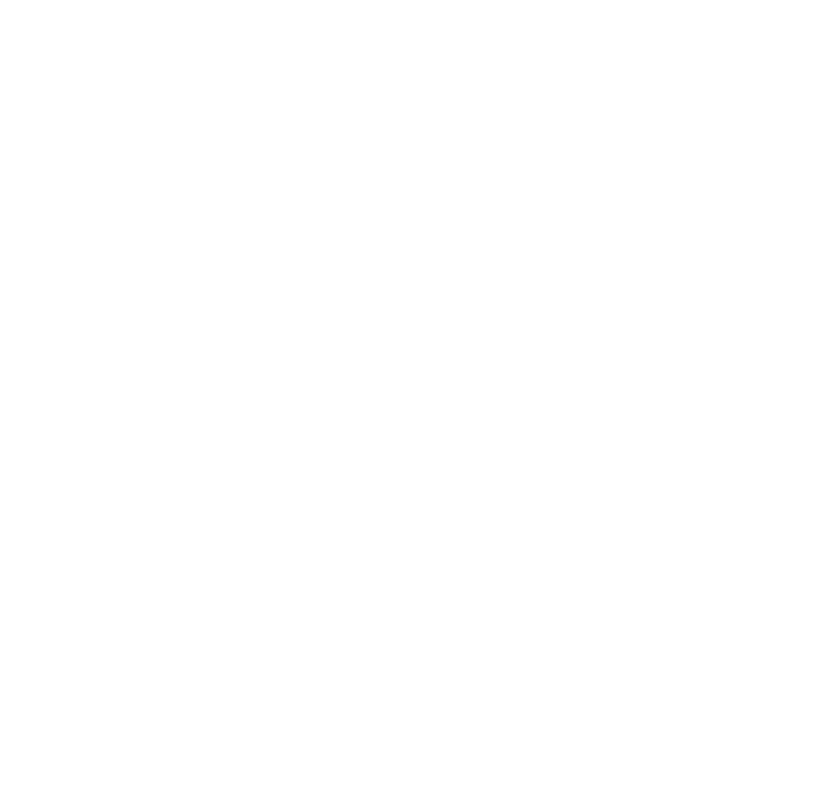
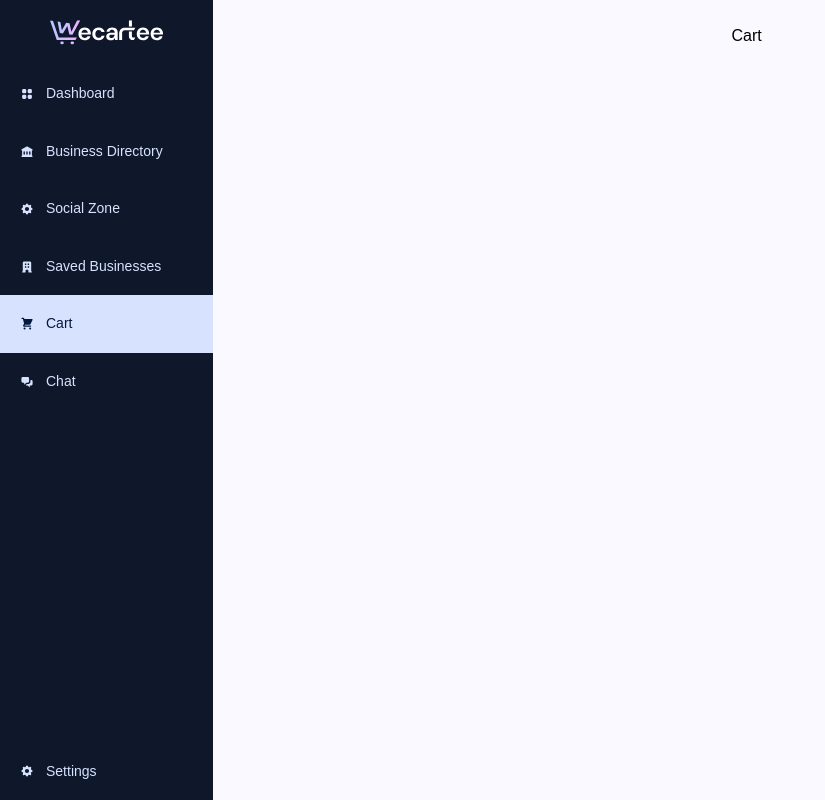
Before and after one commit to sulosp/wecartee-app, a React (Create React App) app in the folder client/: page /cart in a window 1280 px wide. Before the commit this address had no page. Shown: the whole page, without its empty margins (0-825 px from the left). Built offline with nearby package versions, Linux system fonts and the light colour scheme.

Commit message:
sidebar final

```diff
--- a/client/src/App.jsx
+++ b/client/src/App.jsx
@@ -3,7 +3,11 @@
 import Layout from './components/shared/layout'
 import Dashboard from './components/dashboard'
 import BusinessDirectory from './components/businessDirectory'
-
+import Cart from './components/cart'
+import SocialZone from './components/socialZone'
+import Settings from './components/settings'
+import SavedBusinesses from './components/savedBusinesses'
+import Chat from './components/chat'
 
 function App() {
   return (
@@ -11,7 +15,11 @@
       <Route path="/" element = {<Layout />}>
           <Route index element = {<Dashboard />} />
           <Route path= "businessDirectory" element = {<BusinessDirectory />} />
-
+          <Route path = "cart" element = {<Cart />} />
+          <Route path = "socialZone" element = {<SocialZone />} />
+          <Route path = "settings" element = {<Settings />} />
+          <Route path = "savedBusinesses" element = {<SavedBusinesses/>} />
+          <Route path = "chat" element = {<Chat />} />
       </Route>
     </Routes>
   );
--- a/client/src/components/Products.jsx
+++ /dev/null
@@ -1,7 +0,0 @@
-import React from 'react'
-
-export default function Products(){
-    return (
-        <div>Products</div>
-    )
-}
--- /dev/null
+++ b/client/src/components/cart.jsx
@@ -0,0 +1,7 @@
+import React from 'react'
+
+export default function Cart(){
+    return (
+        <div>Cart</div>
+    )
+}
--- /dev/null
+++ b/client/src/components/chat.jsx
@@ -0,0 +1,7 @@
+import React from 'react'
+
+export default function Chat (){
+    return (
+        <div>Chat</div>
+    )
+}
--- /dev/null
+++ b/client/src/components/savedBusinesses.jsx
@@ -0,0 +1,7 @@
+import React from 'react'
+
+export default function SavedBusinesses (){
+    return (
+        <div>Saved Businesses</div>
+    )
+}
--- /dev/null
+++ b/client/src/components/settings.jsx
@@ -0,0 +1,7 @@
+import React from 'react'
+
+export default function Settings(){
+    return (
+        <div>Settings</div>
+    )
+}
--- a/client/src/components/shared/Sidebar.jsx
+++ b/client/src/components/shared/Sidebar.jsx
@@ -2,36 +2,40 @@
 import { Link, useLocation } from 'react-router-dom'
 import Logolight from '../../assets/logolight.svg'
 import Favicon from '../../assets/favicon.svg'
-import {DASHBOARD_SIDEBAR_BOTTOM_LINKS, DASHBOARD_SIDEBAR_LINKS} from '../lib/consts/navigation'
+import { DASHBOARD_SIDEBAR_LINKS } from '../lib/consts/navigation'
+import classNames from 'classnames'
+import { DASHBOARD_SIDEBAR_BOTTOM_LINKS } from '../lib/consts/navigation'
 
 
-const LinkClasses = 'text-primary-100  p-20 w-full flex  flex-row justify-start  items-center gap-3  max-lg:justify-center hover:bg-primary-700 '
+const LinkClasses = 'text-primary-100 hover:text-primary-100  p-20 w-full flex  flex-row justify-start  items-center gap-3  max-lg:justify-center hover:bg-primary-700 text-sm font-normal leading-tight max-lg:hidden lg:flex  '
 
 export default function Sidebar() {
     return (
-        <div className="flex flex-col justify-start align-items-center">
+        <div className="flex flex-col justify-between h-full align-items-center">
+
+            <div className ="flex flex-col justify-start align-items-center">
 
             <Link className="flex flex-col items-center xl:px-50 lg:px-40 md:px-20 py-20" to="/" >
                 <img className="max-lg:hidden lg:flex" src={Logolight} alt="wecartee logo" />
                 <img className="lg:hidden max-lg:flex w-10 h-10" src={Favicon} alt="wecartee logo" />
             </Link>
 
-            <div className = "flex flex-col flex-shrink-0 items-center">
 
-                {DASHBOARD_SIDEBAR_LINKS.map((item) =>(
-                    <SidebarLink key={item.key} item={item}/>
-                ) )}
+                <div className="flex flex-col flex-shrink-0 items-center">
 
-            </div>
+                    {DASHBOARD_SIDEBAR_LINKS.map((item) => (
+                        <SidebarLink key={item.key} item={item} />
+                    ))}
 
-            <div className = "flex flex-col justify-end">
+                </div>
 
-                { DASHBOARD_SIDEBAR_BOTTOM_LINKS.map( (item) => {
-                    <SidebarLink key = {item.key} item = {item}/>
-                })
+                </div>
 
-                }
-            </div>
+                <div className="flex flex-col justify-end">
+                    {DASHBOARD_SIDEBAR_BOTTOM_LINKS.map((item) => (
+                        <SidebarLink key={item.key} item={item} />
+                    ))}
+                </div>
 
 
         </div>
@@ -40,15 +44,17 @@
 
 
 
-function SidebarLink({item}){
-        //const {pathName } = useLocation()
-//classNames = pathName === item.path? 'text-white': '',
-    return(
+function SidebarLink({ item }) {
 
-        <Link to={item.path}  className = {LinkClasses}>
+    const { pathname } = useLocation()
 
-            <span className = "text-primary-100 ">{item.icon}</span>
-            <span className="text-primary-100 text-sm font-normal leading-tight max-lg:hidden lg:flex ">{item.label}</span>
+
+    return (
+
+        <Link to={item.path} className={classNames(pathname === item.path ? 'text-primary-900 bg-primary-100' : 'text-primary-100', LinkClasses)}>
+
+            <span >{item.icon}</span>
+            <span >{item.label}</span>
 
         </Link>
 
--- /dev/null
+++ b/client/src/components/socialZone.jsx
@@ -0,0 +1,9 @@
+import React from 'react'
+
+export default function SocialZone() {
+
+    return (
+
+        <div>Social Zone</div>
+    )
+}
```
